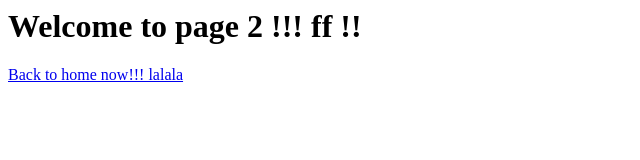
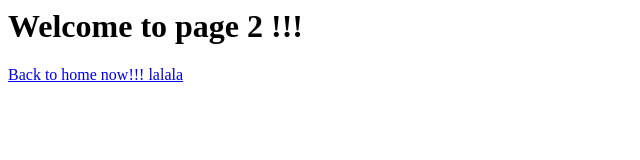
Before and after one commit to yotammadem/MyAwsomeWebsite, a plain HTML site: page page2.html in a window 1280 px wide. Shown: the full height of the page, 0-640 px from the left. Drawn offline with Linux system fonts and the light colour scheme.

Commit message:
Update page2.html

```diff
--- a/page2.html
+++ b/page2.html
@@ -1,6 +1,6 @@
 <html>
 <body>
-<h1>Welcome to page 2 !!!  ff !!</h1>
+<h1>Welcome to page 2 !!!</h1>
 <a href="index.html"> Back to home now!!! lalala</a>
 </body>
 </html>
```
